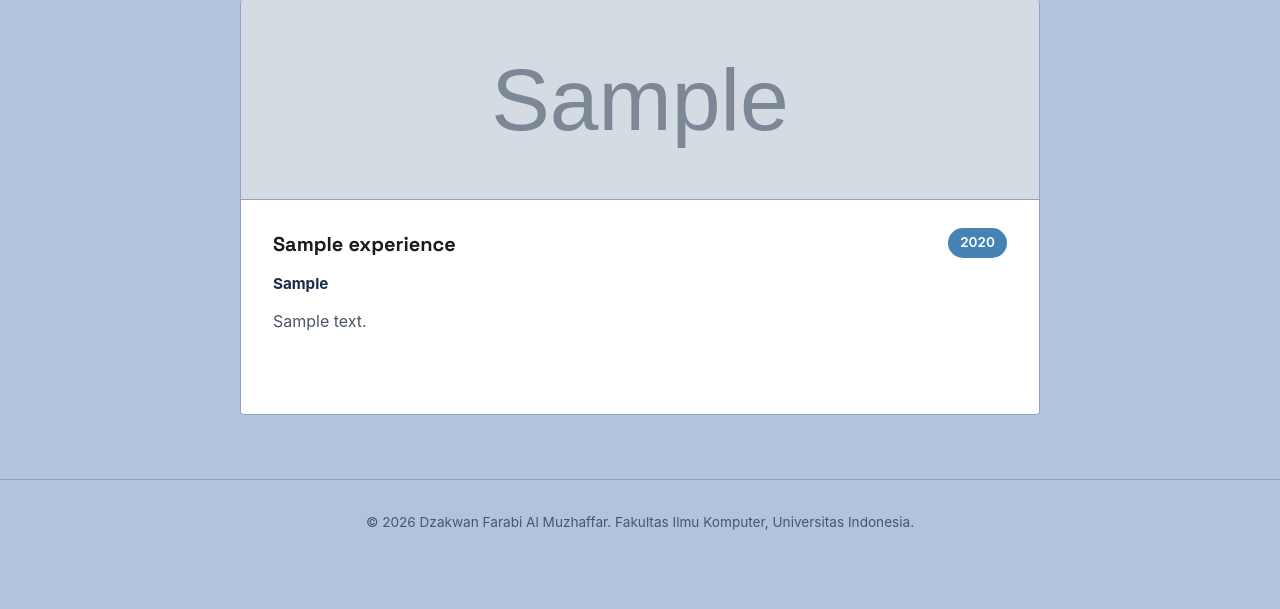
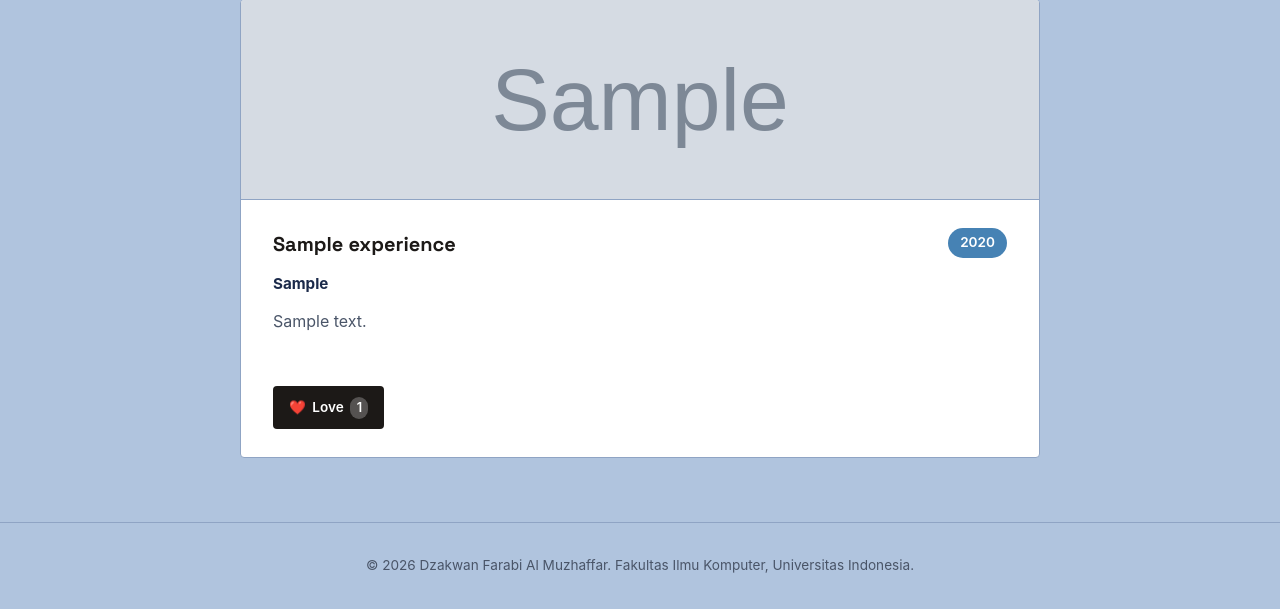
Before and after one commit to dzakwanversipacil/myportofolio, a Django app: page /experience/ in a window 1280 px wide. Shown: the part 313-922 px from the top of the page. Before the commit the page ends 843 px from the top, so only its background shows below. Run offline with Django 5.2, Linux system fonts and the light colour scheme; tables that the repository leaves empty hold one stand-in row (values such as "Sample post"); grey boxes marked "Sample" are stand-in pictures.

Commit message:
feat: add 'love' feature in experience section

```diff
--- a/main/models.py
+++ b/main/models.py
@@ -1,4 +1,5 @@
 import uuid
+from django.contrib.auth.models import User
 from django.db import models
 
 class Experience(models.Model):
@@ -21,6 +22,7 @@ class Experience(models.Model):
     start_date = models.DateTimeField(blank=True, null=True)
     end_date = models.DateTimeField(blank=True, null=True)
     image_url = models.URLField(max_length=500, null=True, blank=True)
+    loved_by = models.ManyToManyField(User, related_name="loved_experiences", blank=True)
 
     def __str__(self):
         return self.title
--- a/main/urls.py
+++ b/main/urls.py
@@ -21,6 +21,8 @@ urlpatterns = [
     path("experience/<uuid:experience_id>/update/", update_experience, name="update_experience"),
     path("education/<uuid:education_id>/update/", update_education, name="update_education"),
 
+    path("experience/<uuid:experience_id>/love/", toggle_love, name="toggle_love"),
+
     path("register/", register, name="register"),
     path("login/", login_user, name="login"),
     path("logout/", logout_user, name="logout"),
--- a/main/views.py
+++ b/main/views.py
@@ -102,7 +102,7 @@ def get_experience_json(request):
     if title_query:
         experiences = experiences.filter(title__icontains=title_query)
 
-    experiences_json = serializers.serialize("json", experiences)
+    experiences_json = serializers.serialize("json", experiences, use_natural_foreign_keys=True)
     return HttpResponse(experiences_json, content_type="application/json")
 
 def get_education_json(request):
@@ -201,3 +201,15 @@ def logout_user(request):
     response = redirect("main:show_main")
     response.delete_cookie('last_login')
     return response
+
+@login_required(login_url="/login/")
+def toggle_love(request, experience_id):
+    experience = get_object_or_404(Experience, pk=experience_id)
+
+    if request.method == "POST":
+        if request.user in experience.loved_by.all():
+            experience.loved_by.remove(request.user)
+        else:
+            experience.loved_by.add(request.user)
+
+    return redirect("main:show_experience")
--- a/static/css/style.css
+++ b/static/css/style.css
@@ -604,6 +604,28 @@ h3,
   color: #ffffff;
 }
 
+.love-form {
+  display: inline;
+}
+
+.button-love {
+  display: inline-flex;
+  align-items: center;
+  gap: 0.4rem;
+  background: var(--ink);
+}
+
+.button-love.is-starred {
+  background: var(--accent);
+}
+
+.love-count {
+  padding: 0.05rem 0.4rem;
+  border-radius: 999px;
+  background: rgba(255, 255, 255, 0.25);
+  font-size: 0.8rem;
+}
+
 @media (max-width: 600px) {
   .add-button {
     width: 100%;
--- /dev/null
+++ b/templates/components/experience_love.html
@@ -0,0 +1,12 @@
+<form method="post"
+      action="{% url 'main:toggle_love' experience.id %}"
+      class="love-form">
+    {% csrf_token %}
+    <button type="submit"
+            class="button button-love{% if user in experience.loved_by.all %} is-loved{% endif %}"
+            title="{% if experience.loved_by.all %}Loved by {{ experience.loved_by.all|join:', ' }}{% else %}Be the first to love this!{% endif %}">
+        <span aria-hidden="true">❤️</span>
+        {% if user in experience.loved_by.all %}Unlove{% else %}Love{% endif %}
+        <span class="love-count">{{ experience.loved_by.count }}</span>
+    </button>
+</form>
--- a/templates/experience.html
+++ b/templates/experience.html
@@ -51,6 +51,7 @@
                     <p class="card-desc">{{ exp.description }}</p>
                     <div class="card-actions">
                       <div class="actions">
+                        {% include "components/experience_love.html" with experience=exp %}
                         {% if user.is_superuser %}
                           <a href="{% url 'main:update_experience' exp.id %}"
                              class="button button-warning"
```
Also changed, not shown: main/migrations/0008_experience_starred_by.py (added), main/migrations/0009_remove_experience_starred_by_experience_loved_by.py (added).
